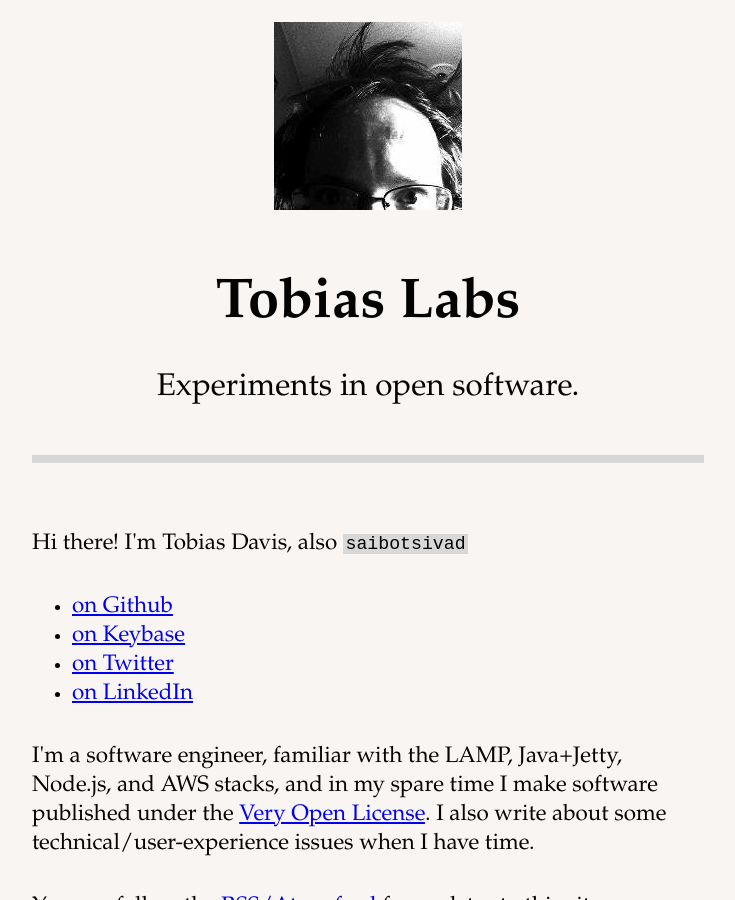
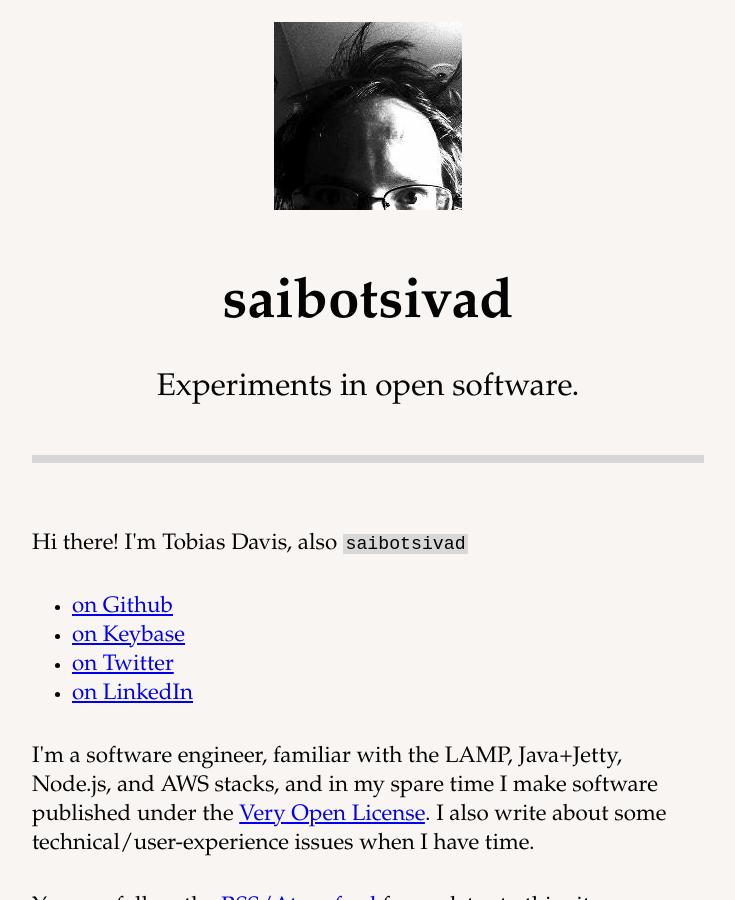
Before and after one commit to saibotsivad/saibotsivad.github.io, a Jekyll site: the page built from index.md, in a window 1280 px wide and 900 px high. Shown: the whole window, without its empty margins (272-1007 px from the left). Built offline with Jekyll 4.4.1, drawn with Linux system fonts in a browser that asks for light colours; some of the changed text lies outside the part shown.

Commit message:
Update _config.yaml

```diff
--- a/_config.yaml
+++ b/_config.yaml
@@ -6,7 +6,7 @@ kramdown:
   hard_wrap: false
 exclude: [ "Gemfile", "Gemfile.lock", "readme.md" ]
 include: [ ".well-known" ]
-name: "Tobias Labs"
+name: "saibotsivad"
 description: "Experiments in open software."
-url: "http://tobiaslabs.com"
+url: "http://saibotsivad.com"
 permalink: pretty
```
